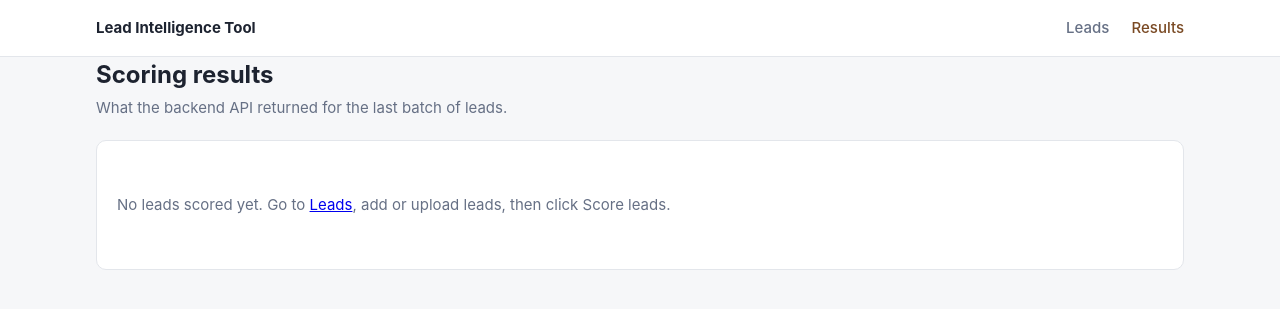
After one commit to kambhampatiabhijith-wq/lead-intelligence-tool, a Flask app: page /results in a window 1280 px wide. The commit adds this page. Shown: the top 309 px of the page. Run offline with Flask 3, Linux system fonts and the light colour scheme.

Commit message:
Add backend scoring API with input validation

```diff
--- a/main.py
+++ b/main.py
@@ -1,42 +1,25 @@
 """Lead Intelligence Tool - web app entry point.
 
-Stage 2: input form and CSV upload. Leads are held in memory for now;
-the database arrives in a later stage.
+Stage 3: backend API. The page sends leads to POST /api/score as JSON;
+the API validates them and returns a structured result.
+Leads and the last result are held in memory until the database stage.
 """
 
 import csv
 import io
 import os
 
-from flask import Flask, flash, redirect, render_template, request, url_for
+from flask import Flask, flash, jsonify, redirect, render_template, request, url_for
+
+from validation import COMPANY_TYPES, FIELDS, LEAD_SOURCES, PRODUCTS, clean_row, validate_batch
 
 app = Flask(__name__)
 app.secret_key = os.environ.get("SESSION_SECRET", "dev-only-secret")
 
-COMPANY_TYPES = ["FMCG", "Brand owner", "Manufacturer", "Retailer", "Trader"]
-PRODUCTS = ["Spray-dried", "Agglomerated", "Freeze-dried"]
-LEAD_SOURCES = ["Inbound enquiry", "Referral", "Trade show", "Cold outreach"]
-
-FIELDS = [
-    "lead_id",
-    "contact_name",
-    "role",
-    "company",
-    "company_type",
-    "product",
-    "annual_volume_tonnes",
-    "indicative_price_usd_kg",
-    "lead_source",
-    "context",
-]
-
 # Leads waiting to be scored. Moves to SQLite in the database stage.
 LEADS = []
-
-
-def clean_row(raw):
-    """Keep only the expected fields and strip stray spaces."""
-    return {field: (raw.get(field) or "").strip() for field in FIELDS}
+# Result of the last scoring run. Moves to SQLite in the database stage.
+LAST_RUN = None
 
 
 def next_lead_id():
@@ -103,5 +86,38 @@ def clear_leads():
     return redirect(url_for("index"))
 
 
+# ---------- Backend API ----------
+
+@app.post("/api/score")
+def api_score():
+    """Validate a batch of leads sent as JSON: {"leads": [ {...}, ... ]}."""
+    global LAST_RUN
+    body = request.get_json(silent=True)
+    if not isinstance(body, dict) or not isinstance(body.get("leads"), list):
+        return jsonify({"error": 'Send JSON like {"leads": [ ... ]}.'}), 400
+    if not body["leads"]:
+        return jsonify({"error": "No leads to score. Add or upload leads first."}), 400
+
+    valid, rejected = validate_batch(body["leads"])
+    LAST_RUN = {
+        "received": len(body["leads"]),
+        "valid": valid,
+        "rejected": rejected,
+    }
+    return jsonify({
+        "received": LAST_RUN["received"],
+        "valid_count": len(valid),
+        "rejected_count": len(rejected),
+        "valid": valid,
+        "rejected": rejected,
+        "results_url": url_for("results"),
+    })
+
+
+@app.route("/results")
+def results():
+    return render_template("results.html", run=LAST_RUN)
+
+
 if __name__ == "__main__":
     app.run(host="0.0.0.0", port=int(os.environ.get("PORT", 8000)), debug=False)
--- a/static/style.css
+++ b/static/style.css
@@ -108,3 +108,28 @@ th { font-size: 12px; text-transform: uppercase; letter-spacing: 0.03em; color:
   .form-grid { grid-template-columns: 1fr; }
   .span-2 { grid-column: span 1; }
 }
+
+/* ---------- Stage 3: API results ---------- */
+.score-bar { display: flex; flex-wrap: wrap; align-items: center; gap: 12px; margin: 4px 0 16px; padding: 14px; background: var(--accent-soft); border-radius: 8px; }
+.btn:disabled { opacity: 0.6; cursor: wait; }
+.status-error { color: var(--error); font-weight: 600; }
+
+.stats { display: grid; grid-template-columns: repeat(3, 1fr); gap: 12px; margin-bottom: 16px; }
+.stat { background: var(--card); border: 1px solid var(--line); border-radius: 10px; padding: 14px 16px; }
+.stat-num { display: block; font-size: 28px; font-weight: 700; line-height: 1.1; }
+.stat-label { color: var(--muted); font-size: 13px; }
+.stat-ok .stat-num { color: var(--ok); }
+.stat-bad .stat-num { color: var(--error); }
+
+.lead-row { padding: 12px 0; border-top: 1px solid var(--line); }
+.lead-row .muted { display: block; }
+.facts { display: flex; flex-wrap: wrap; gap: 8px; margin-top: 8px; }
+.facts span { background: var(--bg); border: 1px solid var(--line); border-radius: 6px; padding: 3px 8px; font-size: 13px; }
+
+.count-error { background: var(--error-soft); color: var(--error); }
+.reject-item { padding: 10px 0; border-top: 1px solid var(--line); }
+.reject-item ul { margin: 6px 0 0; color: var(--error); font-size: 14px; }
+
+@media (max-width: 800px) {
+  .stats { grid-template-columns: 1fr; }
+}
--- a/templates/base.html
+++ b/templates/base.html
@@ -12,6 +12,7 @@
       <a class="brand" href="{{ url_for('index') }}">Lead Intelligence Tool</a>
       <nav>
         <a href="{{ url_for('index') }}" class="{% if request.endpoint == 'index' %}active{% endif %}">Leads</a>
+        <a href="{{ url_for('results') }}" class="{% if request.endpoint == 'results' %}active{% endif %}">Results</a>
       </nav>
     </div>
   </header>
--- /dev/null
+++ b/templates/results.html
@@ -0,0 +1,59 @@
+{% extends "base.html" %}
+
+{% block title %}Results · Lead Intelligence Tool{% endblock %}
+
+{% block content %}
+<section class="intro">
+  <h1>Scoring results</h1>
+  <p>What the backend API returned for the last batch of leads.</p>
+</section>
+
+{% if not run %}
+<section class="card">
+  <p class="empty">No leads scored yet. Go to <a href="{{ url_for('index') }}">Leads</a>, add or upload leads, then click Score leads.</p>
+</section>
+{% else %}
+<div class="stats">
+  <div class="stat"><span class="stat-num">{{ run.received }}</span><span class="stat-label">Leads received</span></div>
+  <div class="stat stat-ok"><span class="stat-num">{{ run.valid|length }}</span><span class="stat-label">Passed checks</span></div>
+  <div class="stat stat-bad"><span class="stat-num">{{ run.rejected|length }}</span><span class="stat-label">Rejected</span></div>
+</div>
+
+<section class="card">
+  <h2>Ready for scoring <span class="count">{{ run.valid|length }}</span></h2>
+  <p class="muted">These leads passed every input check. Scores, segments and outreach arrive in the next stages.</p>
+  {% for lead in run.valid %}
+  <div class="lead-row">
+    <div>
+      <strong>{{ lead.lead_id }} · {{ lead.company }}</strong>
+      <span class="muted">{{ lead.contact_name }}, {{ lead.role }}</span>
+    </div>
+    <div class="facts">
+      <span>{{ lead.company_type }}</span>
+      <span>{{ lead.product }}</span>
+      <span>{{ '%g'|format(lead.annual_volume_tonnes) }} t/year</span>
+      <span>${{ '%.2f'|format(lead.indicative_price_usd_kg) }}/kg</span>
+      <span>{{ lead.lead_source }}</span>
+    </div>
+  </div>
+  {% else %}
+  <p class="empty">No leads passed the checks.</p>
+  {% endfor %}
+</section>
+
+{% if run.rejected %}
+<section class="card">
+  <h2>Rejected <span class="count count-error">{{ run.rejected|length }}</span></h2>
+  <p class="muted">Fix these and upload again.</p>
+  {% for item in run.rejected %}
+  <div class="reject-item">
+    <strong>{{ item.lead.lead_id or "(no ID)" }} · {{ item.lead.company or "(no company)" }}</strong>
+    <ul>
+      {% for e in item.errors %}<li>{{ e }}</li>{% endfor %}
+    </ul>
+  </div>
+  {% endfor %}
+</section>
+{% endif %}
+{% endif %}
+{% endblock %}
--- /dev/null
+++ b/validation.py
@@ -0,0 +1,99 @@
+"""Input checks for leads. Bad rows are rejected with a plain-English reason."""
+
+COMPANY_TYPES = ["FMCG", "Brand owner", "Manufacturer", "Retailer", "Trader"]
+PRODUCTS = ["Spray-dried", "Agglomerated", "Freeze-dried"]
+LEAD_SOURCES = ["Inbound enquiry", "Referral", "Trade show", "Cold outreach"]
+
+FIELDS = [
+    "lead_id",
+    "contact_name",
+    "role",
+    "company",
+    "company_type",
+    "product",
+    "annual_volume_tonnes",
+    "indicative_price_usd_kg",
+    "lead_source",
+    "context",
+]
+
+REQUIRED_TEXT = {
+    "lead_id": "Lead ID",
+    "contact_name": "Contact name",
+    "role": "Role",
+    "company": "Company",
+}
+
+# Sanity limits. Instant coffee outside this price range is almost certainly a typo.
+MIN_PRICE, MAX_PRICE = 2.0, 60.0
+MAX_VOLUME = 10000
+MAX_CONTEXT = 2000
+
+
+def clean_row(raw):
+    """Keep only the expected fields, as stripped strings."""
+    return {field: str(raw.get(field) or "").strip() for field in FIELDS}
+
+
+def _number(text):
+    try:
+        return float(text.replace(",", ""))
+    except ValueError:
+        return None
+
+
+def validate_lead(raw):
+    """Return (lead, errors). lead has numbers converted; errors is a list of strings."""
+    lead = clean_row(raw)
+    errors = []
+
+    for field, label in REQUIRED_TEXT.items():
+        if not lead[field]:
+            errors.append(f"{label} is missing.")
+
+    if lead["company_type"] not in COMPANY_TYPES:
+        errors.append(f"Company type must be one of: {', '.join(COMPANY_TYPES)}.")
+    if lead["product"] not in PRODUCTS:
+        errors.append(f"Product must be one of: {', '.join(PRODUCTS)}.")
+    if lead["lead_source"] not in LEAD_SOURCES:
+        errors.append(f"Lead source must be one of: {', '.join(LEAD_SOURCES)}.")
+
+    volume = _number(lead["annual_volume_tonnes"])
+    if not lead["annual_volume_tonnes"]:
+        errors.append("Annual volume is missing.")
+    elif volume is None or volume <= 0:
+        errors.append("Annual volume must be a number above 0 tonnes.")
+    elif volume > MAX_VOLUME:
+        errors.append(f"Annual volume above {MAX_VOLUME:,} tonnes looks like a typo.")
+
+    price = _number(lead["indicative_price_usd_kg"])
+    if not lead["indicative_price_usd_kg"]:
+        errors.append("Indicative price is missing; ask the buyer for a target price per kg.")
+    elif price is None:
+        errors.append("Indicative price must be a number in USD per kg.")
+    elif not MIN_PRICE <= price <= MAX_PRICE:
+        errors.append(f"Indicative price must be between ${MIN_PRICE:.0f} and ${MAX_PRICE:.0f} per kg.")
+
+    if len(lead["context"]) > MAX_CONTEXT:
+        errors.append(f"Context is longer than {MAX_CONTEXT} characters; shorten it.")
+
+    if not errors:
+        lead["annual_volume_tonnes"] = volume
+        lead["indicative_price_usd_kg"] = price
+    return lead, errors
+
+
+def validate_batch(raw_leads):
+    """Validate a list of leads. Returns (valid, rejected)."""
+    valid, rejected, seen = [], [], set()
+    for raw in raw_leads:
+        lead, errors = validate_lead(raw)
+        if lead["lead_id"] and lead["lead_id"] in seen:
+            errors.append(f"Duplicate lead ID {lead['lead_id']}.")
+        if lead["lead_id"]:
+            seen.add(lead["lead_id"])
+        if errors:
+            rejected.append({"lead": lead, "errors": errors})
+        else:
+            valid.append(lead)
+    return valid, rejected
```
Also changed, not shown: templates/index.html (+34 -0 lines).
